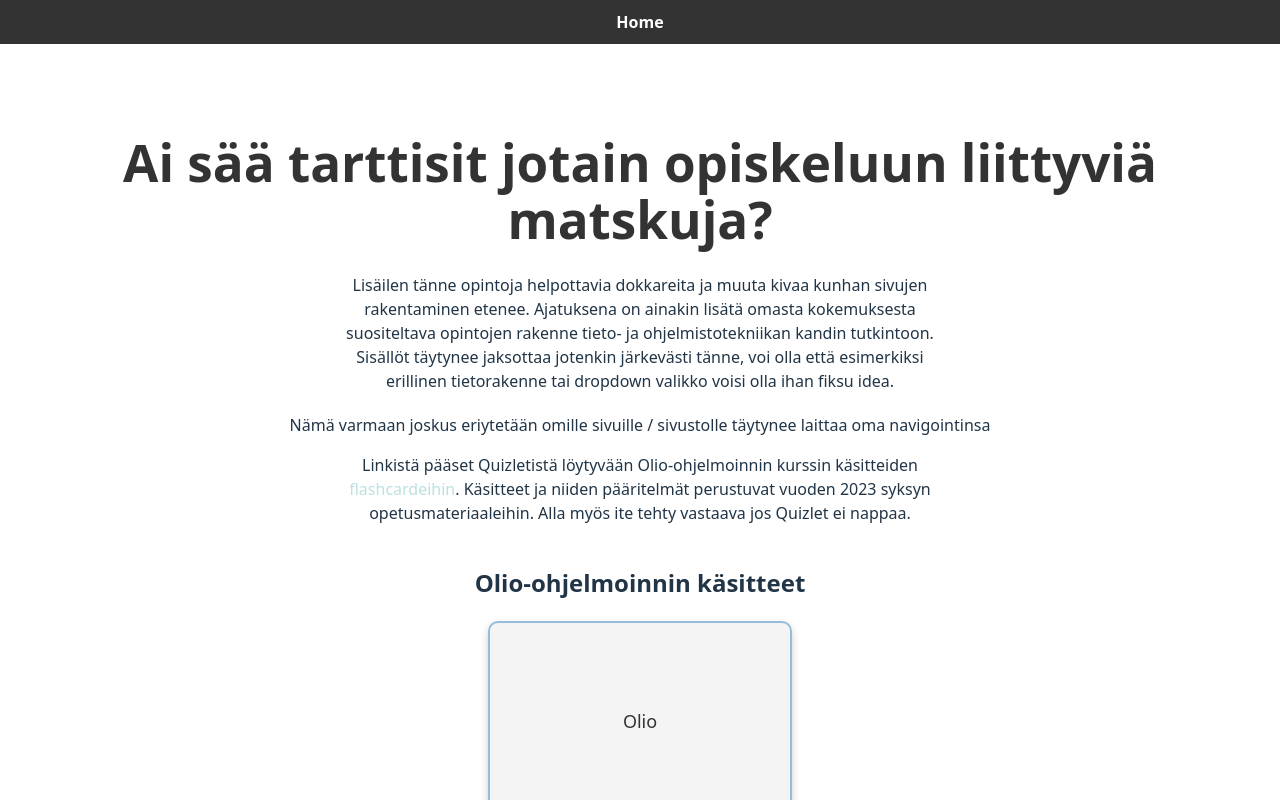
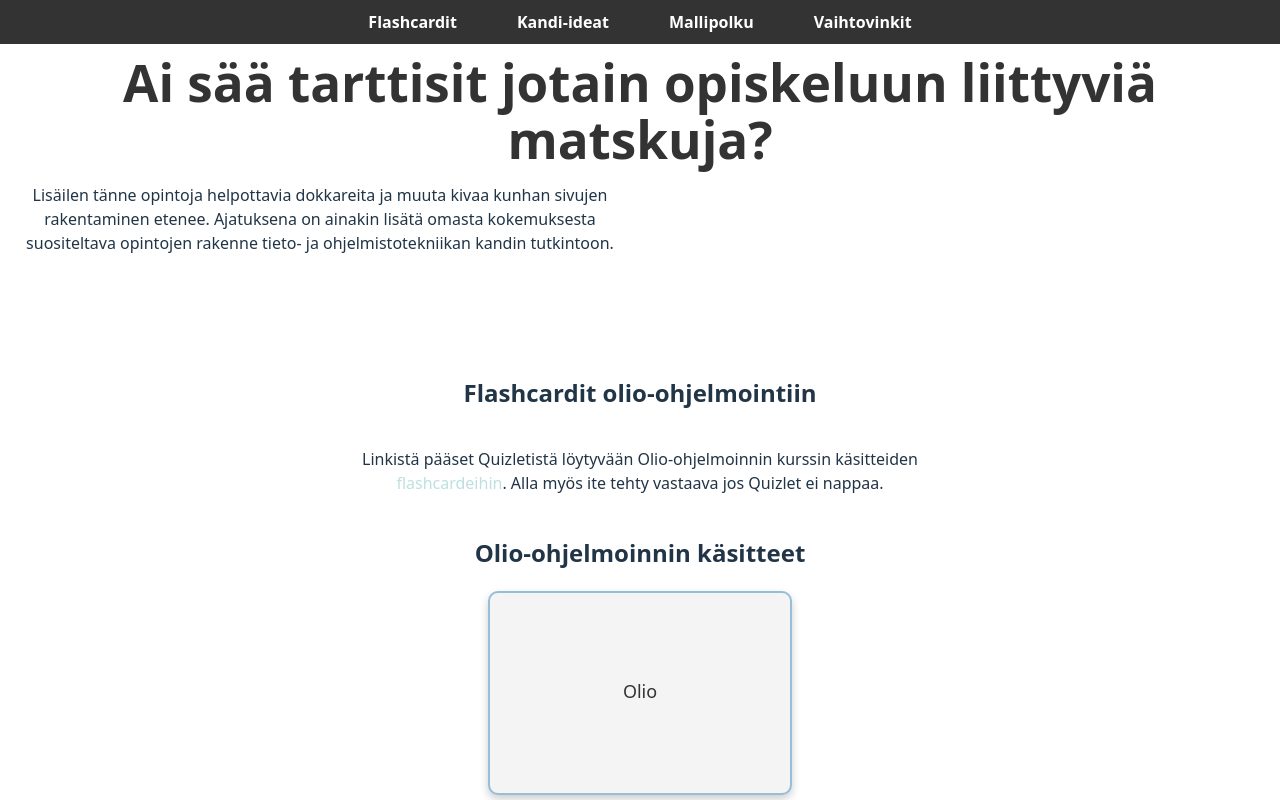
Before and after one commit to lehtio/Opiskelukorneri, a React (Vite) app in the folder opintokorneri/: page / in a window 1280 px wide. Shown: the top 800 px of the page. Built offline with nearby package versions, Linux system fonts and the light colour scheme.

Commit message:
single page app toimintaan

```diff
--- a/opintokorneri/src/App.jsx
+++ b/opintokorneri/src/App.jsx
@@ -1,27 +1,11 @@
-import { BrowserRouter as Router, Route, Routes, Link } from 'react-router-dom';
+import './App.css';
 import Home from './pages/Home';
-
-import './App.css';
 
 const App = () => {
   return (
-    <Router>
-      <div className="App">
-        {/* Yläreunan navigointipalkki */}
-        <nav className="navbar">
-          <ul className="nav-list">
-            <li>
-              <Link to="/" className="nav-item">Home</Link>
-            </li>
-          </ul>
-        </nav>
-
-        {/* Reitit eri sivuille */}
-        <Routes>
-          <Route path="/" element={<Home />} />
-        </Routes>
-      </div>
-    </Router>
+    <div className="App">
+      <Home />
+    </div>
   );
 };
 
--- a/opintokorneri/src/components/Mallipolku.jsx
+++ b/opintokorneri/src/components/Mallipolku.jsx
@@ -100,11 +100,11 @@ const Mallipolku = () => {
               Täytä
             </td>
             <td>
-                Täytä
+                Kandin voisit saada valmiiksi
 
             </td>
             <td>
-
+                Tai viimeistään tässä
             </td>
           </tr>
         </tbody>
--- a/opintokorneri/src/pages/Home.jsx
+++ b/opintokorneri/src/pages/Home.jsx
@@ -1,45 +1,51 @@
 import React, { useState } from 'react';
-import Flashcard from '../components/Flashcard'; // Tuodaan Flashcard-komponentti
-import flashcards from '../data/flashcards'; // Tuodaan flashcard-tiedot
-import '../styles/Studies.css'; // Tyylit
-import Mallipolku from '../components/Mallipolku'
+import Flashcard from '../components/Flashcard';
+import flashcards from '../data/flashcards';
+import Mallipolku from '../components/Mallipolku';
 import Kandi from '../components/Kandi';
+import '../styles/Studies.css';
 
-const Studies = () => {
+const Home = () => {
   const [currentCardIndex, setCurrentCardIndex] = useState(0);
   const [showDefinition, setShowDefinition] = useState(false);
 
-  // Siirry seuraavaan korttiin
   const handleNextCard = () => {
     setCurrentCardIndex((prevIndex) =>
       prevIndex === flashcards.length - 1 ? 0 : prevIndex + 1
     );
-    setShowDefinition(false); // Palauta tila
+    setShowDefinition(false);
   };
 
-  // Siirry edelliseen korttiin
   const handlePrevCard = () => {
     setCurrentCardIndex((prevIndex) =>
       prevIndex === 0 ? flashcards.length - 1 : prevIndex - 1
     );
-    setShowDefinition(false); // Palauta tila
+    setShowDefinition(false);
   };
 
-  // Vaihda termin ja määritelmän välillä
   const handleFlip = () => {
     setShowDefinition(!showDefinition);
   };
 
   return (
-    <div className="flashcard-container">
-
+    <div>
+      {/* Navigaatio yläreunaan */}
+      <nav className="navbar">
+        <ul className="nav-list">
+          <li><a href="#flashcards" className="nav-item">Flashcardit</a></li>
+          <li><a href="#kandi" className="nav-item">Kandi-ideat</a></li>
+          <li><a href="#mallipolku" className="nav-item">Mallipolku</a></li>
+          <li><a href="#vaihto" className="nav-item">Vaihtovinkit</a></li>
+        </ul>
+      </nav>
       <h1>Ai sää tarttisit jotain opiskeluun liittyviä matskuja?</h1>
         <p>
           Lisäilen tänne opintoja helpottavia dokkareita ja muuta kivaa kunhan
           sivujen rakentaminen etenee. Ajatuksena on ainakin lisätä omasta kokemuksesta suositeltava opintojen rakenne tieto- ja ohjelmistotekniikan kandin tutkintoon.
-      Sisällöt täytynee jaksottaa jotenkin järkevästi tänne, voi olla että esimerkiksi erillinen tietorakenne tai dropdown valikko voisi olla ihan fiksu idea.</p>
-
-      Nämä varmaan joskus eriytetään omille sivuille / sivustolle täytynee laittaa oma navigointinsa
+        </p>
+      {/* Flashcard-osio */}
+      <div id="flashcards" className="flashcard-container">
+        <h2>Flashcardit olio-ohjelmointiin</h2>
         <p>
           Linkistä pääset Quizletistä löytyvään Olio-ohjelmoinnin kurssin
           käsitteiden{' '}
@@ -50,42 +56,42 @@ const Studies = () => {
           >
             flashcardeihin
           </a>
-        . Käsitteet ja niiden pääritelmät perustuvat vuoden 2023 syksyn
-        opetusmateriaaleihin. Alla myös ite tehty vastaava jos Quizlet ei
-        nappaa.
+          . Alla myös ite tehty vastaava jos Quizlet ei nappaa.
         </p>
-
-
 
         <h2>Olio-ohjelmoinnin käsitteet</h2>
         <Flashcard
           term={flashcards[currentCardIndex].term}
           definition={flashcards[currentCardIndex].definition}
-        showDefinition={showDefinition} // Tila kertoo näytetäänkö määritelmä vai termi
+          showDefinition={showDefinition}
         />
 
-      {/* Nappulat rivissä */}
         <div className="button-row">
-        {/* Edellinen kortti */}
-        <button onClick={handlePrevCard} className="prev-button">
-          &#8592; Prev
-        </button>
-
-        {/* Flip-nappula: Vaihda termi/määritelmä */}
+          <button onClick={handlePrevCard} className="prev-button">&#8592; Prev</button>
           <button onClick={handleFlip} className="flip-button">
             {showDefinition ? 'Show Term' : 'Show Definition'}
           </button>
-        {/* Seuraava kortti */}
-        <button onClick={handleNextCard} className="next-button">
-          Next &#8594;
-        </button>
+          <button onClick={handleNextCard} className="next-button">Next &#8594;</button>
+        </div>
       </div>
 
-      <Kandi/>
+      {/* Kandi-aiheet */}
+      <div id="kandi">
+        <Kandi />
+      </div>
+
+      {/* Mallipolku */}
+      <div id="mallipolku">
         <Mallipolku />
+      </div>
 
+       {/* Vaihtovinkit */}
+       <div id="vaihto">
+        <h1>Vaihtojutut</h1>
+        ai vaihtoonko oot menossa?
+      </div>
     </div>
   );
 };
 
-export default Studies;
+export default Home;
```
Lines whose indentation alone changed are shown as unchanged.
